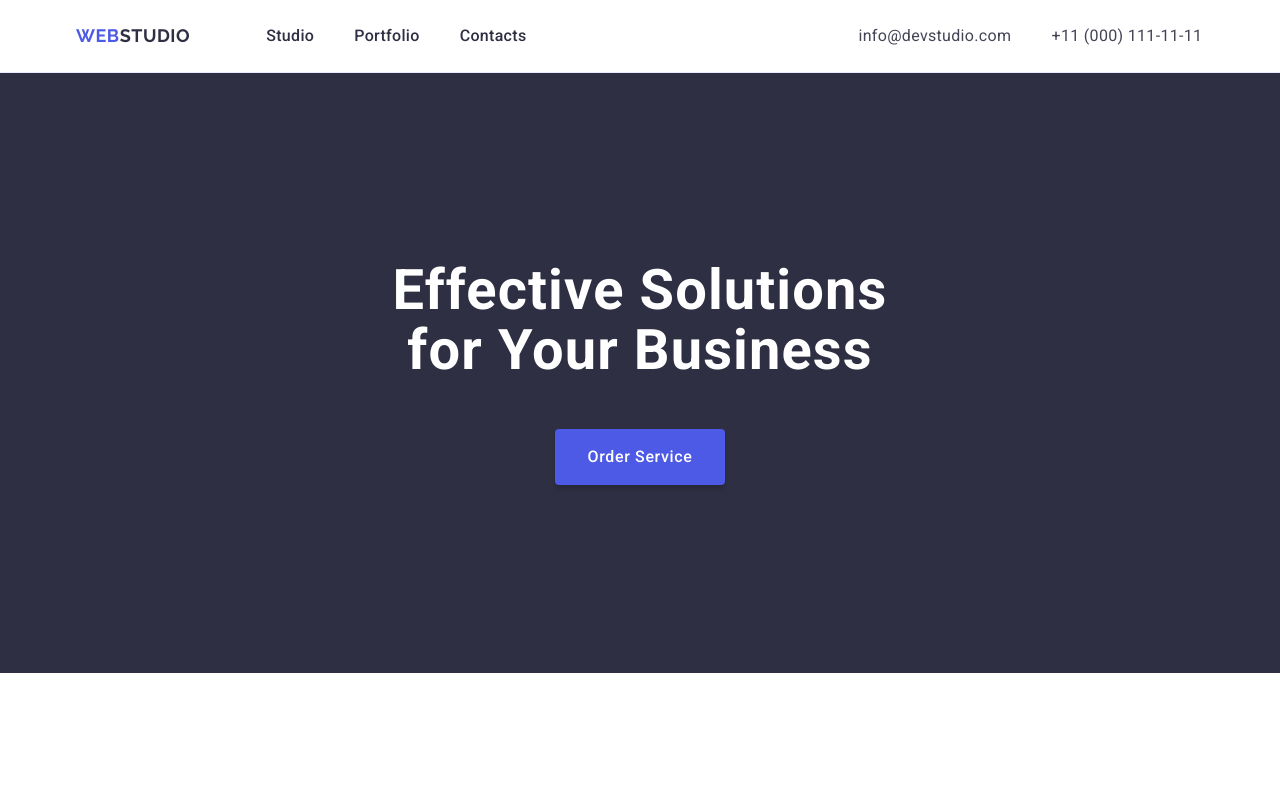
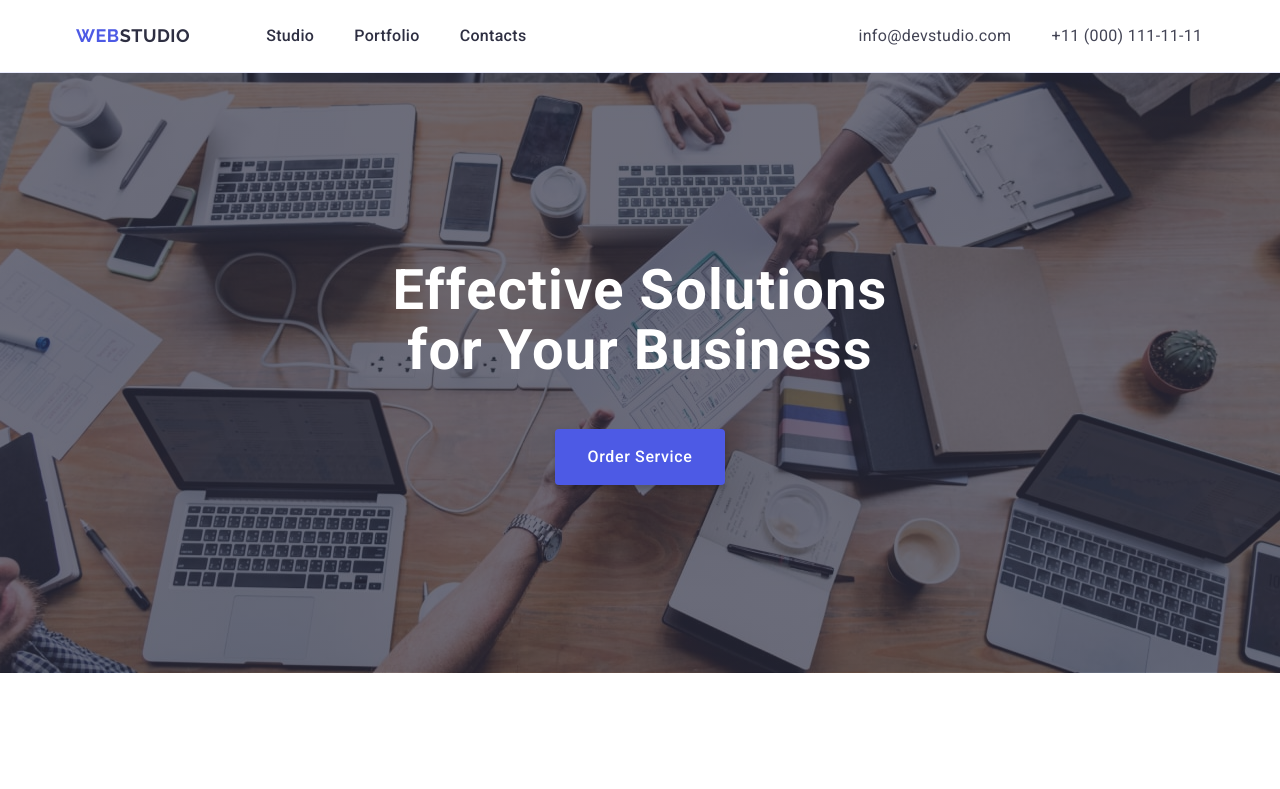
Before and after one commit to olehsolonin/goit-markup-hw-04, a plain HTML site: page index.html in a window 1280 px wide. Shown: the top 789 px of the page. Drawn offline with nearby package versions, Linux system fonts and the light colour scheme.

Commit message:
hw4-part1

```diff
--- a/css/styles.css
+++ b/css/styles.css
@@ -162,6 +162,20 @@ section {
 
 .hero {
 	background-color: #2E2F42;
+}
+
+.hero-bgi {
+	/* max-width: 1440px;
+	height: 600px; */
+	margin: 0 auto;
+	background-image: linear-gradient(
+		rgba(46, 47, 66, 0.7),
+		rgba(46, 47, 66, 0.7)
+		), url(../images/people-office.jpg);
+	background-position: center;
+	background-repeat: no-repeat;
+	background-size: 1440px 600px;
+
 }
 
 .hero-mod {
--- a/index.html
+++ b/index.html
@@ -41,7 +41,7 @@
 		</div>
 	</header>
 	<main>
-		<section class="hero hero-mod">
+		<section class="hero hero-mod hero-bgi">
 			<div class="container hero-container">
 				<h1 class="hero-title">Effective Solutions
 					for Your Business
```
Also changed, not shown: images/people-office.jpg (added).
